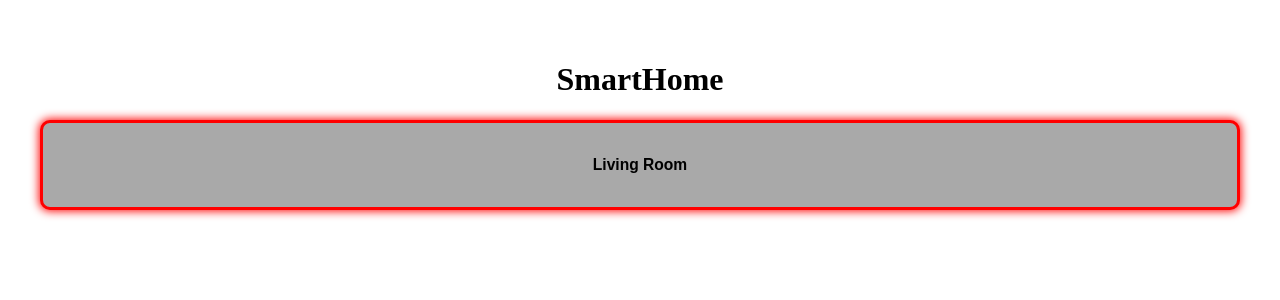
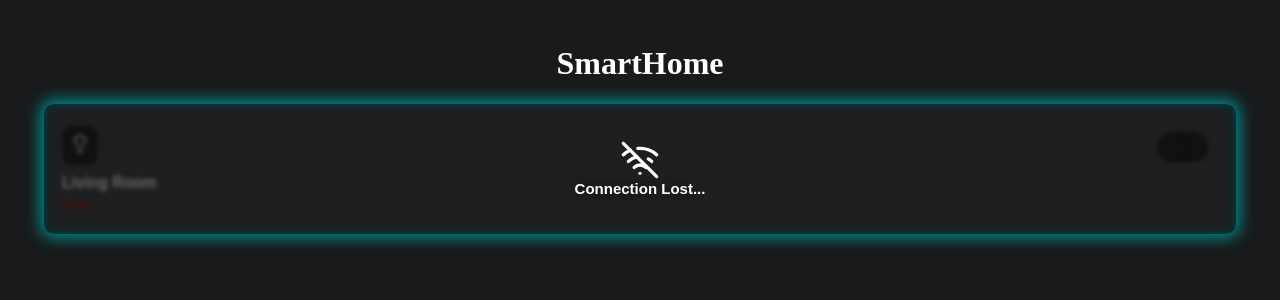
Before and after one commit to HeyJokke/smarthome-stack, a React (Vite) app in the folder dashboard/: page / in a window 1280 px wide. Shown: the top 300 px of the page. Built offline with nearby package versions, Linux system fonts and the light colour scheme; no server answers.

Commit message:
Big updates to dashboard

```diff
--- a/dashboard/package.json
+++ b/dashboard/package.json
@@ -10,6 +10,7 @@
     "preview": "vite preview"
   },
   "dependencies": {
+    "lucide-react": "^0.575.0",
     "react": "^19.2.0",
     "react-dom": "^19.2.0",
     "recharts": "^3.7.0"
--- a/dashboard/src/App.css
+++ b/dashboard/src/App.css
@@ -1,30 +1,115 @@
+html {
+  background-color: #181A1B;
+}
+
 #root {
   max-width: 1280px;
-  margin: 0 auto;
-  padding: 2rem;
+  margin: 0 20px;
+  padding: 1rem;
   text-align: center;
 }
 
+h1,h2,h3,h4 {
+  color: white;
+}
+
+p {
+  color: white;
+}
+
+.smarthome-grid-div {
+  display: grid;
+  grid-template-columns: repeat(1, 1fr);
+  grid-template-rows: repeat(5, 1fr);
+  grid-column-gap: 8px;
+  grid-row-gap: 8px;
+}
+
+.smartcard-wrapper {
+  display: inline-block;
+  position: relative;
+}
+
+.smartcard-overlay {
+  display: flex;
+  flex-direction: column;
+  justify-content: center;
+  align-items: center;
+  position:absolute;
+  inset: 0;
+  background-color: rgba(0, 0, 0, 0.60);
+  border-radius: 10px;
+  z-index: 10;
+  backdrop-filter: blur(2px);
+}
+
+.smartcard-overlay-retry-btn {
+  display: flex;
+  flex-direction: column;
+  align-items: center;
+  color: white;
+  border: none;
+  background-color: rgba(0, 0, 0, 0);
+  font-size: 15px;
+  text-shadow: 0px 0px 15px rgb(0, 0, 0);
+}
+
 .smartCard {
-  display: flex;
   justify-content: center;
   align-items: center;
   width: 100%;
-  height: 90px;
+  height: 130px;
   margin: auto;
-  background-color: darkgrey;
-  border: 3px solid darkblue;
+  background-color: #494F52;
+  border: 3px solid darkcyan;
+  box-shadow: 0 0 15px 4px darkcyan;
+  border-radius: 10px;
+  padding: 15px;
+}
+
+.upperCardDiv {
+  display: flex;
+  justify-content: space-between;
+  height: 50%;
+  margin: 0;
+}
+
+.lowerCardDiv {
+  display: flex;
+  justify-content: space-between;
+  height: 50%;
+  margin: 0;
+}
+
+.lowerLeftCardDiv {
+  text-align: left;
+}
+
+.smartCardLogoDiv {
+  margin: auto 0;
+  background-color: #282b2e;
+  padding: 8px 8px;
   border-radius: 10px;
 }
 
-.on {
-  box-shadow: 0 0 10px 8px lightgreen;
-  border: 3px solid lightgreen;
+.smartCardLogoDiv.on {
+  background-color: rgb(3, 181, 3);
 }
 
-.busy {
-  border: 3px solid orange;
-  box-shadow: 0 0 3px 1px orange;
+.smartCardLogo {
+  width: 20px;
+  height: 20px;
+  color: white;
+}
+
+button.on {
+  box-shadow: 0 0 10px 8px lightgreen;
+  border: 3px solid rgb(4, 244, 4);
+}
+
+button.busy {
+  box-shadow: 0 0 3px 1px rgb(255, 166, 0);
+  border: 3px solid rgb(255, 234, 0);
   animation: breathe 3s infinite;
 }
 
@@ -32,7 +117,74 @@
   50% {box-shadow: 0 0 15px 1px orange;}
 }
 
-.error {
+button.error {
+  box-shadow: 0 0 15px 4px rgb(201, 0, 0);
   border: 3px solid red;
-  box-shadow: 0 0 10px 1px red;
 }
+
+p.on {
+  color: rgb(4, 244, 4);
+}
+
+p.busy {
+  color: orange;
+}
+
+p.error {
+  color: red;
+}
+
+input[type=checkbox] {
+  display:none;
+}
+.slide-toggle {
+    display: block;
+    position: relative;
+    flex: none;
+    width: 50px;
+    height: 30px;
+    border-radius: 30px;
+    background-color: #18191b;
+    transition: all 0.1s ease-in-out;
+    z-index: 1;
+    margin: 10px;
+
+    &::before,
+    &::after {
+        content: ' ';
+        display: block;
+        position: absolute;
+        top: 1px;
+        border-radius: 30px;
+        height: 28px;
+        background-color: #282b2e;
+        transform: translate3d(0,0,0);
+        transition: 0.2s cubic-bezier(0, 1.1, 1, 1.1);;
+    }
+
+    &::before {
+        z-index: -1;
+        width: 48px;
+        right: 1px;
+        transform: scale(1);
+    }
+
+    &::after {
+        z-index: 1;
+        width: 28px;
+        left: 1px;
+        box-shadow: 0 1px 4px 0.5px rgba(0, 0, 0, 0.25);
+    }
+
+    input:checked + & {
+        background-color: rgb(4, 244, 4);
+
+        &::before {
+            transform: scale(0);
+        }
+
+        &::after {
+            transform: translate3d(20px,0,0);
+        }
+    }
+}
--- a/dashboard/src/App.jsx
+++ b/dashboard/src/App.jsx
@@ -1,78 +1,20 @@
-import React from 'react'
 import './App.css'
+import { useEsp32Led } from './hooks/useEsp32Led'
+import SmartCard from './components/smartCard';
 
 function App() {
-  const [isOn, setIsOn] = React.useState(false)
-  const [isBusy, setIsBusy] = React.useState(false)
-  const [error, setError] = React.useState(null)
-
-  const ESP32_BASE = '/esp32'
-
-  async function toggleLed() {
-    try {
-      setIsBusy(true)
-      setError(null)
-
-      const next = !isOn
-      const path = next ? '/led/on' : '/led/off'
-
-      const res = await fetch(`${ESP32_BASE}${path}`)
-
-      if (!res.ok) throw new Error(`HTTP error: ${res.status}`)
-
-        setIsOn(next)
-      } catch(err) {
-        setError(err?.message ?? 'An unknown error occured')
-        console.error(error)
-      } finally {
-        setIsBusy(false)
-      }
-    }
-
-    React.useEffect(() => {
-      async function getLedStatus() {
-        try {
-          setIsBusy(true)
-          setError(null)
-
-          const res = await fetch(`${ESP32_BASE}/status`)
-          if (!res.ok) throw new Error(`HTTP error: ${res.status}`)
-
-          const data = await res.json()
-
-          if (data.LED === 'ON') {
-            setIsOn(true)
-          }
-          if (data.LED === 'OFF') {
-            setIsOn(false)
-          }
-        } catch(err) {
-          setError(err?.message ?? 'An unknown error occured')
-          console.error(error)
-        } finally {
-          setIsBusy(false)
-        }
-      }
-
-      getLedStatus()
-    }, [])
-
+  const { isOn, isBusy, actionError, statusError, toggleLed } = useEsp32Led({baseUrl: '/esp32'})
 
   return (
     <>
       <h1>SmartHome</h1>
-      <button
-        className={`
-          smartCard
-          ${(isBusy && !error) ? 'busy' : null}
-          ${(isOn && !isBusy  && !error) ? 'on' : null}
-          ${error ? 'error' : null}
-        `}
-        onClick={toggleLed}
-        disabled={isBusy}
-      >
-        <h3>Living Room</h3>
-      </button>
+      <SmartCard
+        isOn={isOn}
+        isBusy={isBusy}
+        actionError={actionError}
+        statusError={statusError}
+        toggleLed={toggleLed}
+      />
     </>
   )
 }
--- /dev/null
+++ b/dashboard/src/components/smartCard.jsx
@@ -0,0 +1,51 @@
+import {
+  Lightbulb, WifiOff
+} from "lucide-react";
+
+export default function SmartCard({isOn, isBusy, actionError, statusError, toggleLed}) {
+    return (
+        <div className='smarthome-grid-div'>
+            <div className='smartcard-wrapper'>
+
+              <button
+                className={`
+                  smartCard
+                  ${(isBusy && !actionError) ? 'busy' : null}
+                  ${(isOn && !isBusy  && !actionError) ? 'on' : null}
+                  ${actionError ? 'error' : null}
+                `}
+                onClick={toggleLed}
+                disabled={isBusy || statusError}
+              >
+                <div className='upperCardDiv'>
+                  <div className={`smartCardLogoDiv ${(isOn && !isBusy  && !actionError) ? 'on' : null}`}>
+                    <Lightbulb className='smartCardLogo' style={{width: '20px', height: '20px'}}/>
+                  </div>
+                  <input readOnly={true} checked={isOn && !actionError} type="checkbox"/>
+                  <div className="slide-toggle"></div>
+                </div>
+                <div className='lowerCardDiv'>
+                  <div className='lowerLeftCardDiv'>
+                    <h3 className='smartCardTitle' style={{margin: '5px 0'}}>Living Room</h3>
+                    <p className={`
+                      ${(isBusy && !actionError) ? 'busy' : null}
+                      ${(isOn && !isBusy  && !actionError) ? 'on' : null}
+                      ${actionError || statusError ? 'error' : null}
+                    `}
+                    style={{margin: '5px 0'}}>{actionError || statusError ? 'Error' : isBusy ? 'Busy' : isOn ? 'On' : 'Off'}</p>
+                  </div>
+                </div>
+              </button>
+
+              {statusError &&
+              <div className='smartcard-overlay'>
+                <button className='smartcard-overlay-retry-btn'>
+                  <WifiOff style={{width: '40px', height: '40px'}} />
+                  <p style={{margin: 'auto', fontWeight: '900'}}>Connection Lost...</p>
+                </button>
+              </div>
+              }
+            </div>
+          </div>
+    )
+}
--- /dev/null
+++ b/dashboard/src/hooks/fetchWithRetry.js
@@ -0,0 +1,33 @@
+export async function fetchWithRetry(url, { retries = 2, baseDelayMs = 200 } = {}) {
+    let attempt = 0
+
+    while (true) {
+      try {
+        const res = await fetch(url, { signal: AbortSignal.timeout(2500) })
+
+        // Success
+        if (res.ok) return res
+
+        // Retry?
+        const retryable = res.status >= 500 && res.status <= 599
+
+        // Response not OK and no retry
+        if (!retryable || attempt >= retries) {
+          return res
+        }
+
+        // Retry logic
+        const delay = baseDelayMs * Math.pow(2, attempt)
+        attempt++
+        await new Promise(r => setTimeout(r, delay))
+      } catch(err) {
+        // Network or timeout error
+        if (attempt >= retries) throw err
+
+        // Retry logic
+        const delay = baseDelayMs * Math.pow(2, attempt)
+        attempt++
+        await new Promise(r => setTimeout(r, delay))
+      }
+    }
+  }
--- /dev/null
+++ b/dashboard/src/hooks/useEsp32Led.js
@@ -0,0 +1,75 @@
+import React from 'react'
+import { fetchWithRetry } from './fetchWithRetry';
+
+export function useEsp32Led({ baseUrl } = {}) {
+    const [isOn, setIsOn] = React.useState(false)
+    const [isBusy, setIsBusy] = React.useState(false)
+    const [actionError, setActionError] = React.useState(null)
+    const [statusError, setStatusError] = React.useState(null)
+    const ESP32_BASE = baseUrl
+
+    async function toggleLed() {
+    try {
+        setIsBusy(true)
+        setActionError(null)
+
+        const next = !isOn
+        const path = next ? '/led/on' : '/led/off'
+
+        const res = await fetchWithRetry(`${ESP32_BASE}${path}`)
+
+        if (!res.ok) throw new Error(`HTTP error: ${res.status}`)
+
+            setIsOn(next)
+        } catch(err) {
+            const message = err?.message ?? 'An unknown error occured'
+            setActionError(message)
+            console.error('[LED] Toggle failed: ', err)
+        } finally {
+            setIsBusy(false)
+        }
+    }
+
+    const getLedStatus = React.useCallback( async () => {
+          try {
+            const res = await fetchWithRetry(`${ESP32_BASE}/status`, { retries: 2 })
+            if (!res.ok) throw new Error(`HTTP error: ${res.status}`)
+
+            const data = await res.json()
+            setActionError(null)
+            setStatusError(null)
+
+            if (data.LED === 'ON') {
+              setIsOn(true)
+            } else if (data.LED === 'OFF') {
+              setIsOn(false)
+            }
+          } catch(err) {
+            const message = err?.message ?? 'An unknown error occurred'
+            setStatusError(message)
+            console.error('[LED] Status failed: ', err)
+          }
+      }, [ESP32_BASE])
+
+    React.useEffect(() => {
+        getLedStatus()
+    }, [getLedStatus])
+
+    React.useEffect(() => {
+        const id = setInterval(() => {
+        if (!isBusy) {
+            getLedStatus()
+        }
+        }, 5000)
+
+        return () => clearInterval(id)
+    },[isBusy, getLedStatus, statusError])
+
+    return {
+        isOn,
+        isBusy,
+        actionError,
+        statusError,
+        toggleLed
+    }
+}
```
Also changed, not shown: 1 other file (tests, documents, lock files or other folders).
